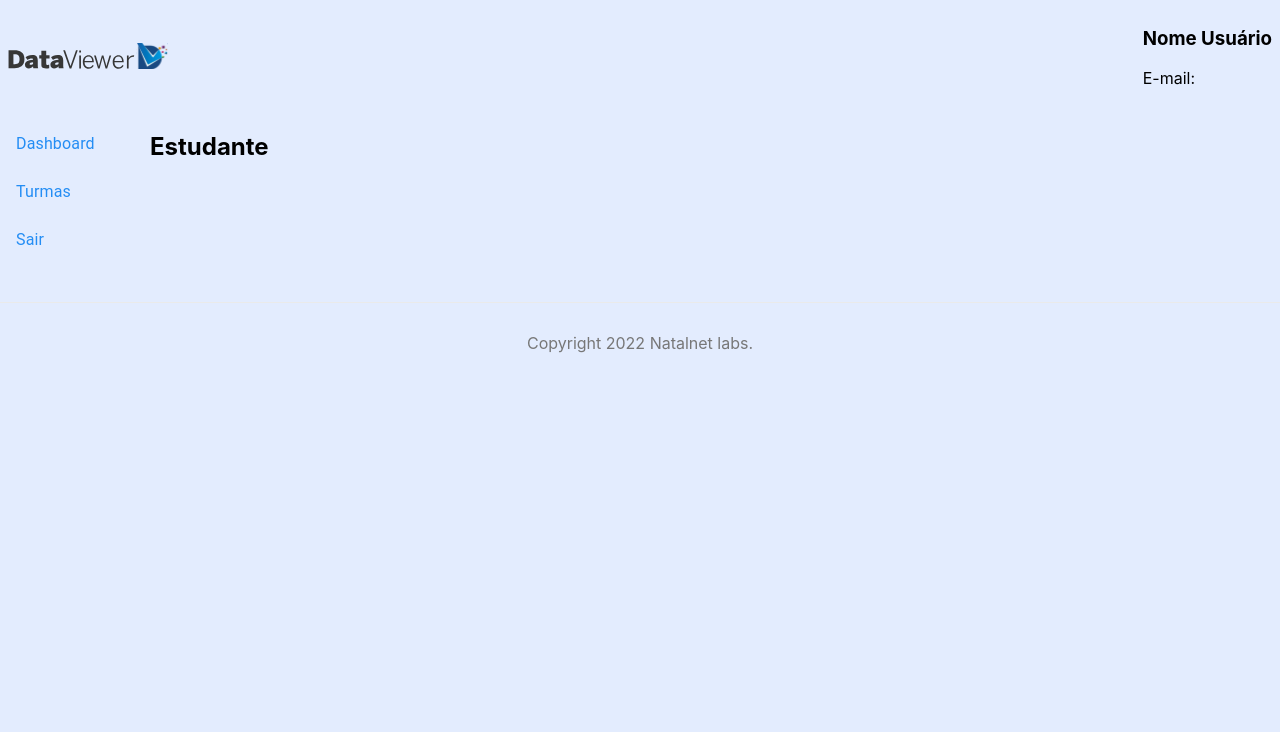
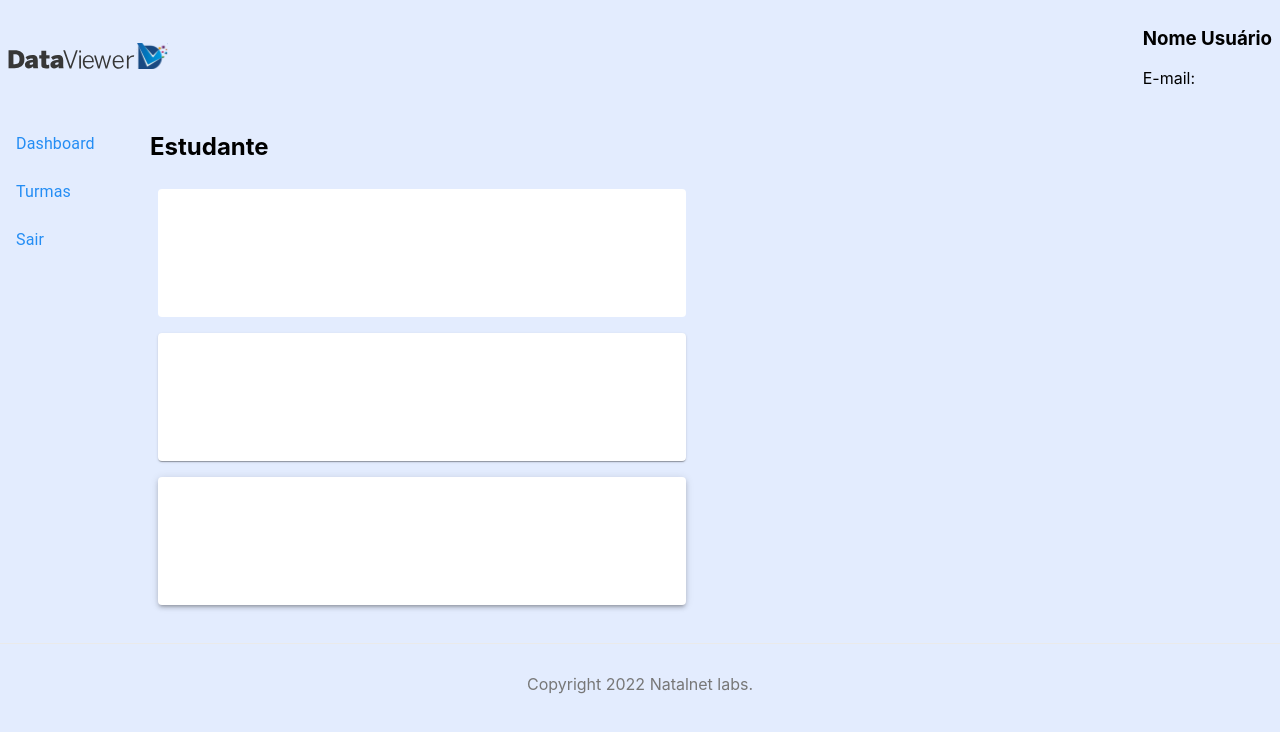
Before and after one commit to Natalnet/dataviewer-beta, a Next.js app in the folder frontend/: page /students/1 in a window 1280 px wide. Shown: the top 732 px of the page. Built offline with nearby package versions, Linux system fonts and the light colour scheme.

Commit message:
card inicial de notas

```diff
--- /dev/null
+++ b/frontend/components/gradeCard.jsx
@@ -0,0 +1,23 @@
+import * as React from 'react';
+import Box from '@mui/material/Box';
+import Paper from '@mui/material/Paper';
+
+export default function GradeCard() {
+  return (
+    <Box
+      sx={{
+        display: 'flex',
+        flexWrap: 'wrap',
+        '& > :not(style)': {
+          m: 1,
+          width: 528,
+          height: 128,
+        },
+      }}
+    >
+      <Paper elevation={0} />
+      <Paper />
+      <Paper elevation={3} />
+    </Box>
+  );
+}
--- a/frontend/pages/students/[idStudent].js
+++ b/frontend/pages/students/[idStudent].js
@@ -1,12 +1,14 @@
 import { Box } from '@mui/material'
 
 import styles from '../../styles/Home.module.css'
+import GradeCard from '../../components/gradeCard'
 
 function StudentPage() {
   return (
     <Box sx={{ flexGrow: 1 }}>
       <div className={styles.maincontainer}>
         <h2>Estudante</h2>
+        <GradeCard />
       </div>
     </Box>
   )
```
